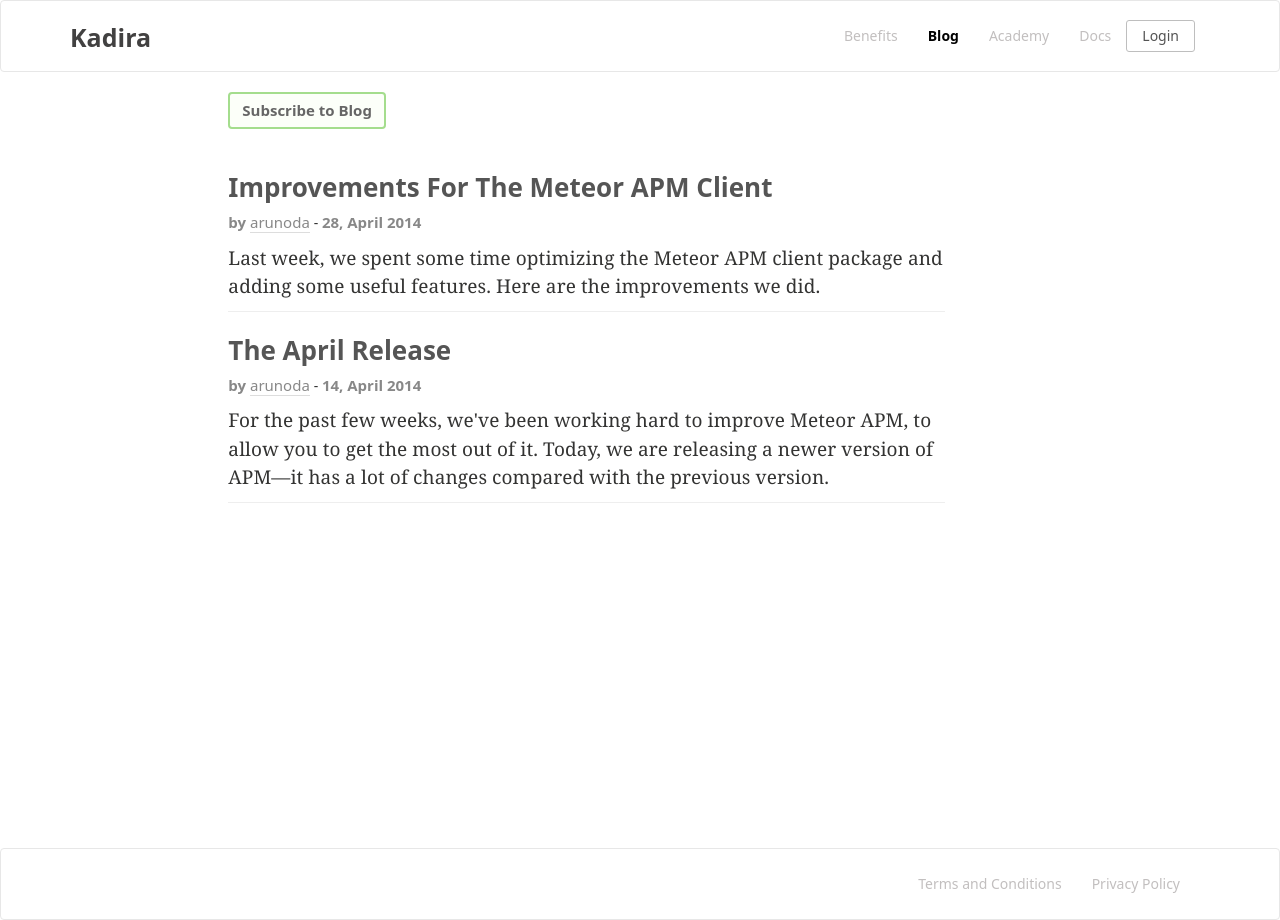
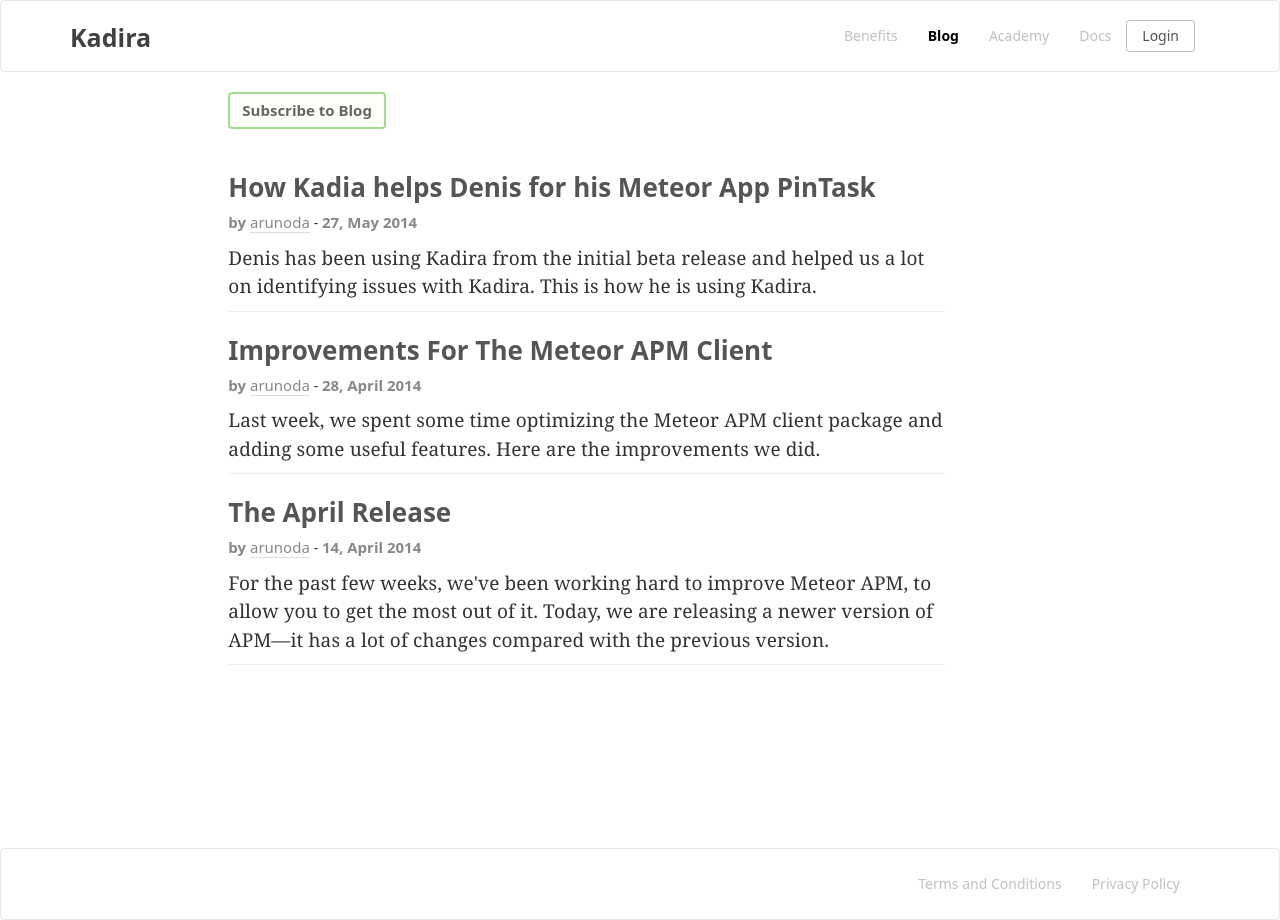
Before and after one commit to kadiraio/kadiraio.github.io, a Jekyll site: the page built from blog/index.html, in a window 1280 px wide. Built offline with Jekyll 4.4.1, drawn with Linux system fonts in a browser that asks for light colours.

Commit message:
added denis's use case

```diff
--- a/_data/blog.yml
+++ b/_data/blog.yml
@@ -1,4 +1,9 @@
 ---
+  -
+    title: "How Kadia helps Denis for his Meteor App PinTask"
+    date: "27, May 2014"
+    link:  /blog/user-stories-denis-gorbachev
+    summery: "Denis has been using Kadira from the initial beta release and helped us a lot on identifying issues with Kadira. This is how he is using Kadira."
   -
     title: "Improvements For The Meteor APM Client"
     date: "28, April 2014"
--- a/_layouts/home.html
+++ b/_layouts/home.html
@@ -22,11 +22,11 @@
     <div id="testimonials">
       <div class="col-md-4">
         <div class="media">
-          <a class="pull-left" href="#">
+          <a class="pull-left" href="/blog/user-stories-denis-gorbachev/">
             <img src="/images/faces/denis_gorbachev.jpg" alt="" class="media-object">
           </a>
           <div class="media-body">
-            <a class="quote" href="#">I was able to reduce Pintask's response time from 4 seconds to 1 second with the finding from Kadira</a>
+            <a class="quote" href="/blog/user-stories-denis-gorbachev/">I was able to reduce Pintask's response time from 4 seconds to 1 second with the finding from Kadira</a>
             <h4 class="media-heading">Denis Gorbachev @ <a href="https://pintask.me/">PinTask</a></h4>
           </div>
         </div>
--- /dev/null
+++ b/_posts/blog/2014-05-27-user-stories-denis-gorbachev.md
@@ -0,0 +1,16 @@
+---
+layout: blog_post
+title: How Kadia helps Denis for his Meteor App PinTask
+permalink: /blog/user-stories-denis-gorbachev
+---
+
+[Denis](https://github.com/DenisGorbachev) is a well know figure in the Meteor community and he is the founder of [Pintask](https://pintask.me/).
+
+Pintask is the most customizable Kanban board. It provides rich features right out of the box, and allows to modify every function or add new one. This is done via extensions: available from Extensions Store or written by you in Javascript.
+
+He has been using Kadira from the initial beta release and helped us a lot on identifying issues with Kadira.
+
+He showed us how he used Kadira with PinTask and used Kadira metrics to bring down Pintaks Response Time from 4 seconds to 1 second.
+
+<iframe width="853" height="480" src="https://www.youtube.com/embed/j49Mh5jNNzI" frameborder="0" allowfullscreen="1">
+</iframe>
```
Also changed, not shown: images/faces/denis_gorbachev.jpg, 1 other file.
